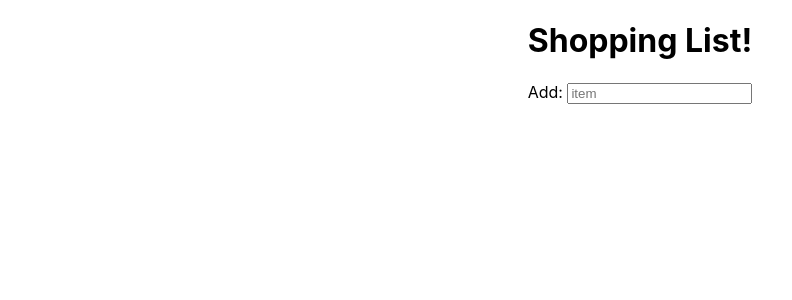
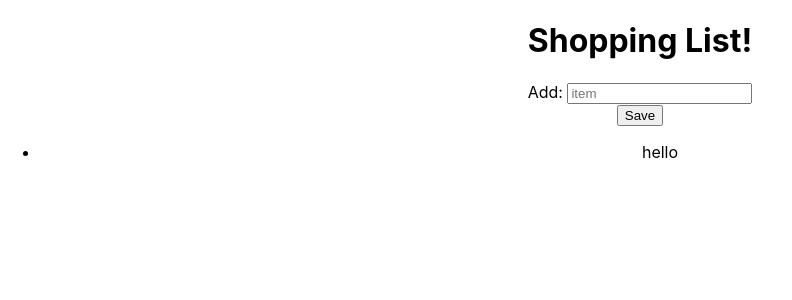
Before and after one commit to Libbi-Dunham/react-shoppingList, a React (Create React App) app: page / in a window 1280 px wide. Shown: the top 300 px of the page, without its empty margins (0-792 px from the left). Built offline with nearby package versions, Linux system fonts and the light colour scheme.

Commit message:
got my map to work and items to render on page

```diff
--- a/src/Components/Item/ItemList.js
+++ b/src/Components/Item/ItemList.js
@@ -1,10 +1,11 @@
 import React from 'react';
+// import Item from '../../Components/Item/Item';
 
 export default function ItemList({ items }) {
   return (
     <ul>
       {items.map((item) => {
-        <li key={item.id}>{item.text}</li>;
+        return <li key={item.id}>{item.text}</li>;
       })}
     </ul>
   );
--- a/src/Components/ItemForm/ItemForm.js
+++ b/src/Components/ItemForm/ItemForm.js
@@ -4,6 +4,7 @@ import { useState } from 'react';
 export default function ItemForm({ addItems }) {
   const [addItem, setaddItem] = useState('');
   console.log(addItem);
+  // console.log(items);
   const handleSubmit = (e) => {
     e.preventDefault();
     setaddItem('');
@@ -20,9 +21,9 @@ export default function ItemForm({ addItems }) {
           value={addItem}
           onChange={(e) => setaddItem(e.target.value)}
         />
-        {/* <div>
-          <input className="button" type="submit" value="Save" />
-        </div> */}
+        <div>
+          <button type="submit">Save</button>
+        </div>
       </div>
     </form>
   );
--- a/src/Views/Shopping/Shopping.js
+++ b/src/Views/Shopping/Shopping.js
@@ -1,4 +1,5 @@
 import { useReducer } from 'react';
+import ItemList from '../../Components/Item/ItemList';
 import ItemForm from '../../Components/ItemForm/ItemForm';
 
 const initialItems = [{ id: 0, text: 'hello' }];
@@ -35,6 +36,7 @@ export default function Shopping() {
     <>
       <h1>Shopping List!</h1>
       <ItemForm addItems={add} items={items} />
+      <ItemList items={items} />
     </>
   );
 }
```
